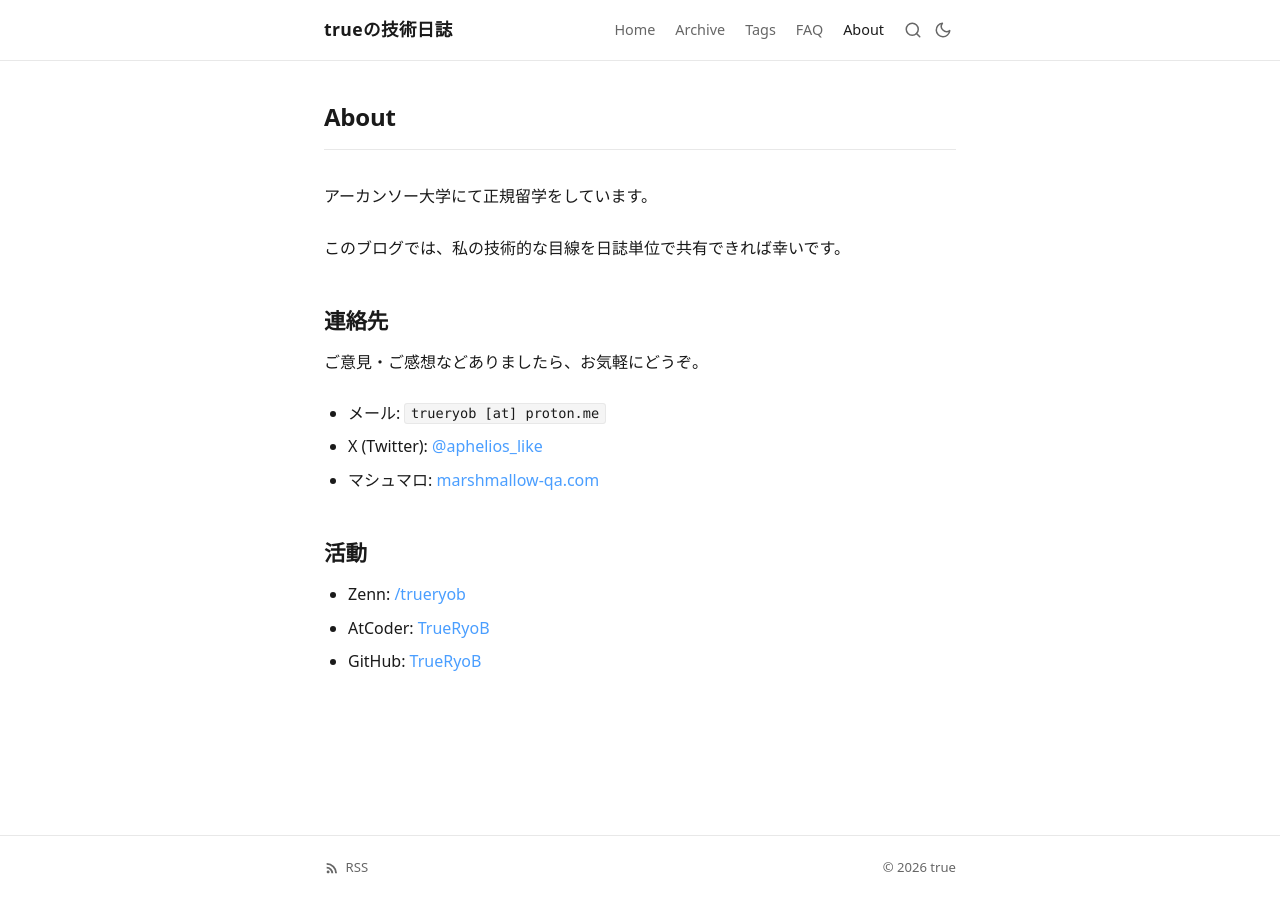
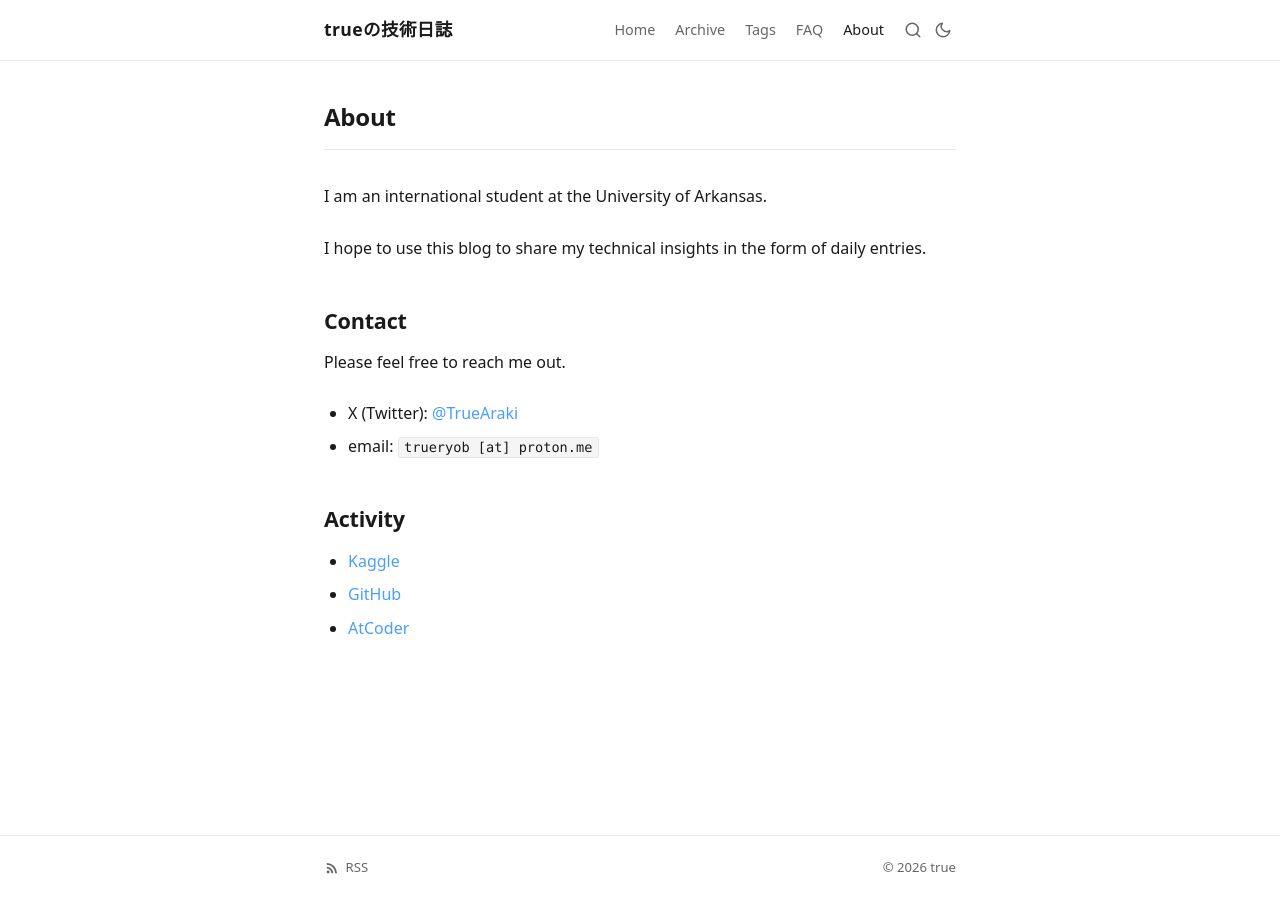
Before and after one commit to TrueRyoB/blog, a Jekyll site: the page built from about.md, in a window 1280 px wide. Built offline with Jekyll 4.4.1, drawn with Linux system fonts in a browser that asks for light colours.

Commit message:
to english

```diff
--- a/about.md
+++ b/about.md
@@ -4,20 +4,20 @@ title: "About"
 permalink: /about/
 ---
 
-アーカンソー大学にて正規留学をしています。
+I am an international student at the University of Arkansas.
 
-このブログでは、私の技術的な目線を日誌単位で共有できれば幸いです。
+I hope to use this blog to share my technical insights in the form of daily entries.
 
-## 連絡先
 
-ご意見・ご感想などありましたら、お気軽にどうぞ。
+## Contact
 
-- メール: `trueryob [at] proton.me`
-- X (Twitter): [@aphelios_like](https://x.com/aphelios_like)
-- マシュマロ: [marshmallow-qa.com](https://marshmallow-qa.com/c1ae19cyqqrls66)
+Please feel free to reach me out.
 
-## 活動
+- X (Twitter): [@TrueAraki](https://x.com/TrueAraki)
+- email: `trueryob [at] proton.me`
 
-- Zenn: [/trueryob](https://zenn.dev/trueryob)
-- AtCoder: [TrueRyoB](https://atcoder.jp/users/TrueRyoB)
-- GitHub: [TrueRyoB](https://github.com/TrueRyoB)
+## Activity
+
+- [Kaggle](https://www.kaggle.com/trueryob)
+- [GitHub](https://github.com/TrueRyoB)
+- [AtCoder](https://atcoder.jp/users/TrueRyoB)
```
Also changed, not shown: README.md.
